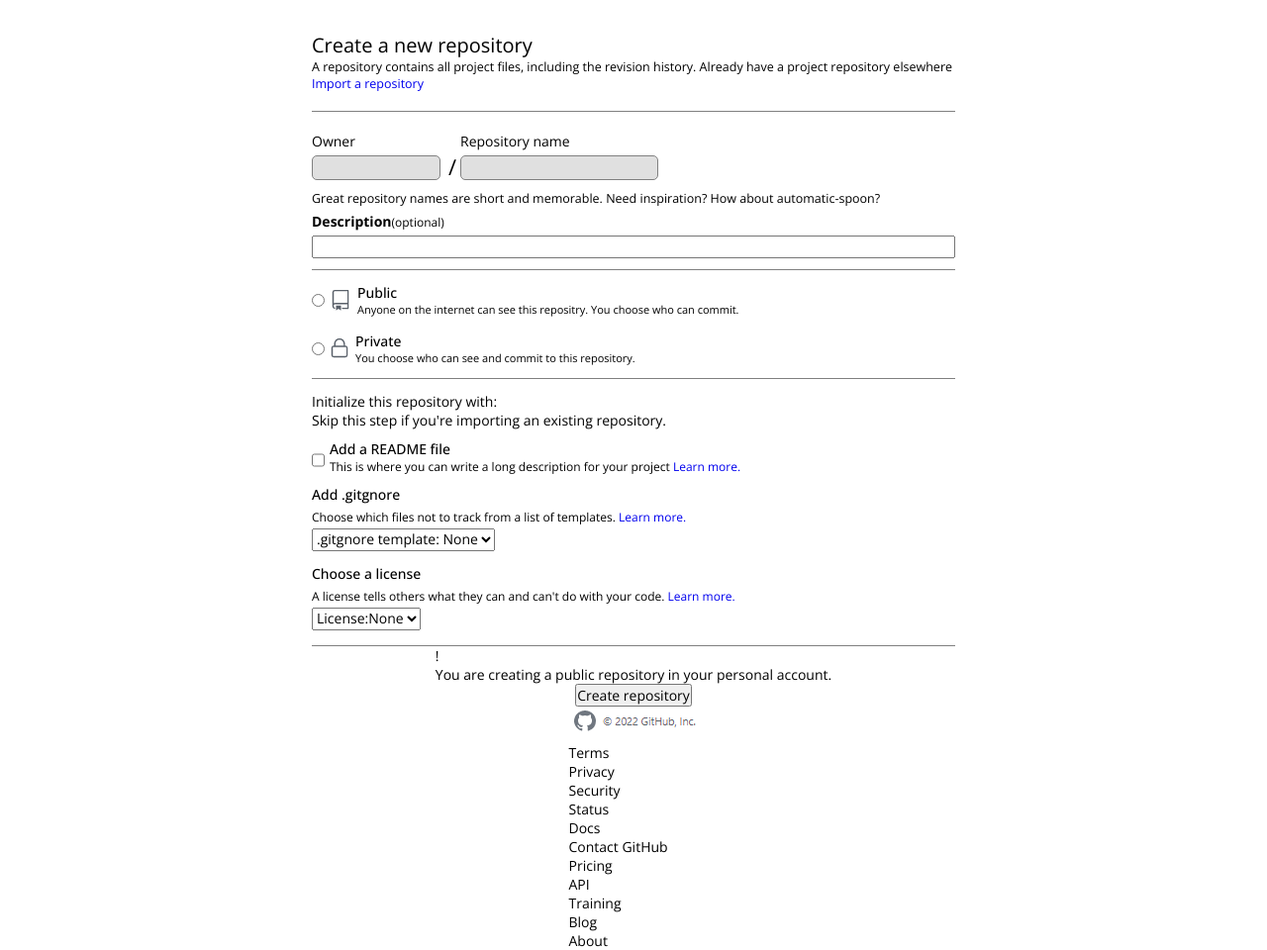
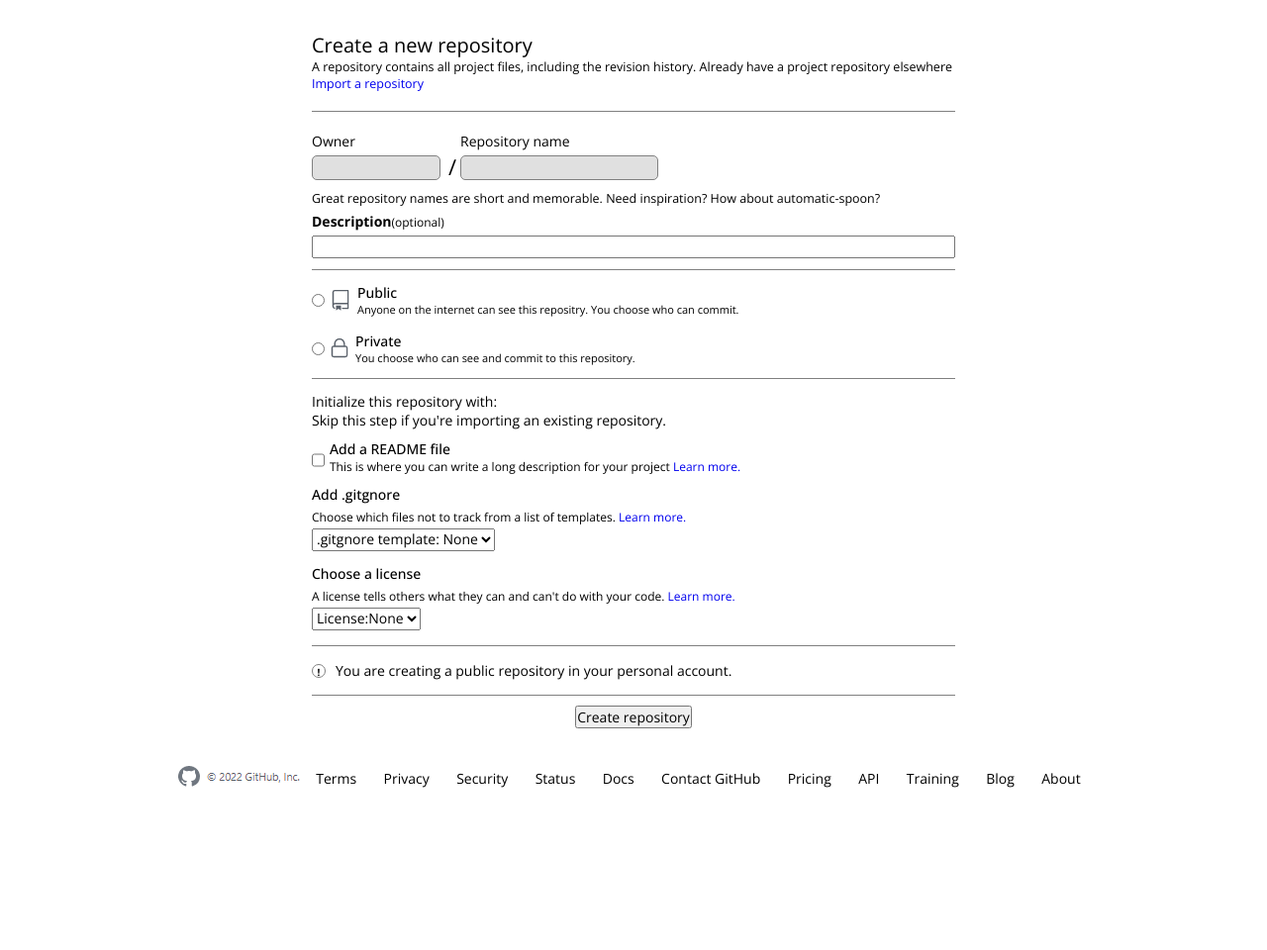
Before and after one commit to mollani0704/Git-New-Repository-Page-Clone-Coding, a plain HTML site: page index.html in a window 1280 px wide. Shown: the part 72-1032 px from the top of the page at 99% size. After the commit the page ends 908 px from the top, so only its background shows below. Drawn offline with nearby package versions, Linux system fonts and the light colour scheme.

Commit message:
[Add] description section 과 footer에 css 추가

```diff
--- a/css/index.css
+++ b/css/index.css
@@ -286,3 +286,39 @@ a {
 .setting--section .select--box select {
     margin: 3px 0;
 }
+
+.description--section {
+    width: var(--section-width);
+    margin-bottom: 10px;
+    display: flex;
+    align-items: center;
+    height: 50px;
+
+    border-bottom: 1px solid gray;
+}
+
+.description--section .mark {
+    text-align: center;
+    width: 14px;
+    height: 14px;
+    border: 1px solid gray;
+    border-radius: 50%;
+    font-size: 10px;
+    font-weight: 700;
+
+    margin-right: 10px;
+}
+
+.footer {
+    width: 1000px;
+    height: 100px;
+    display: flex;
+    justify-content: center;
+    align-items: center;
+}
+
+.footer ul {
+    width: 800px;
+    display: flex;
+    justify-content: space-around;
+}
--- a/index.html
+++ b/index.html
@@ -112,7 +112,7 @@
                 </div>
             </section>
             <section class="description--section">
-                <div>!</div>
+                <div class="mark">!</div>
                 <p>You are creating a public repository in your personal account.</p>
             </section>
             <button class="create--button">Create repository</button>
```
